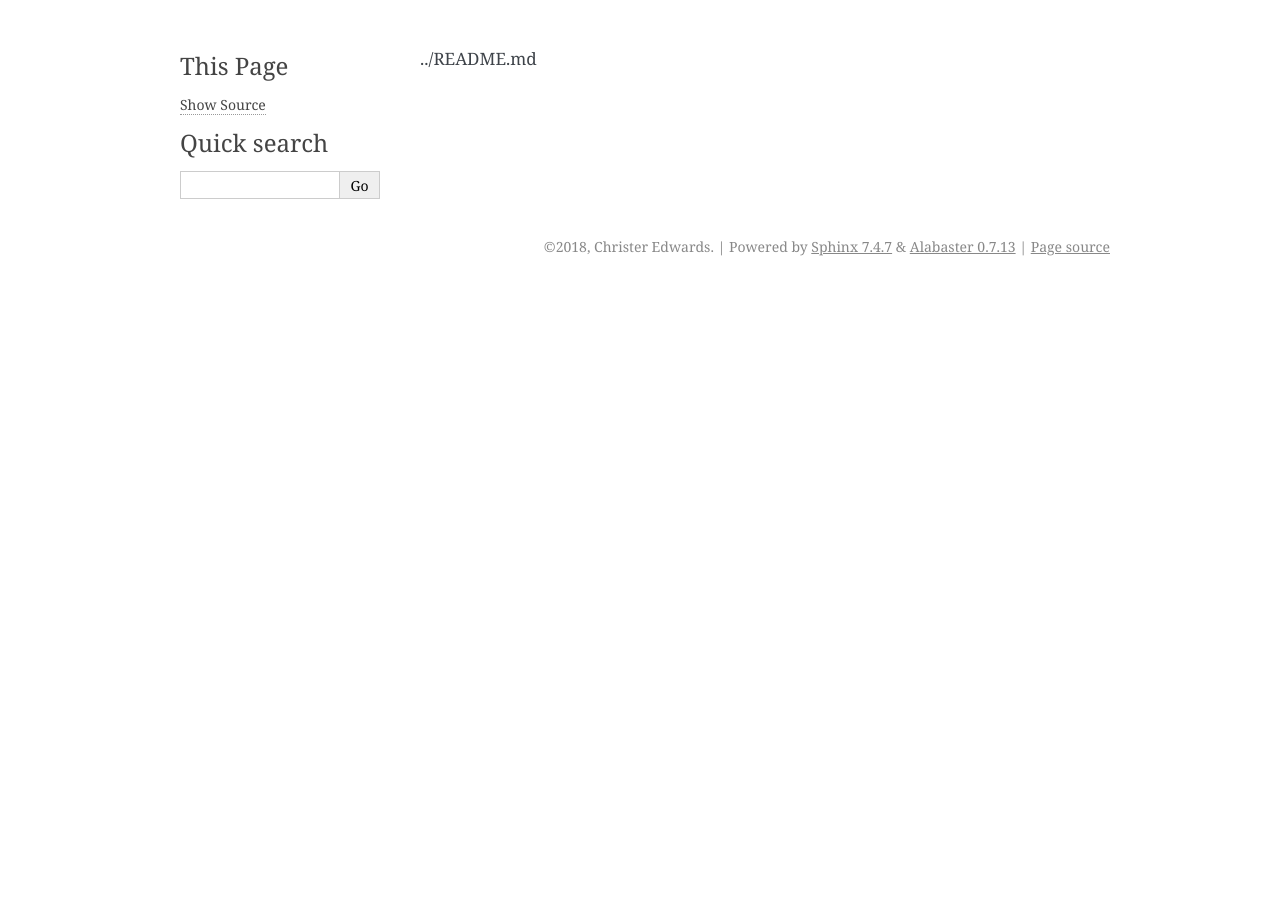
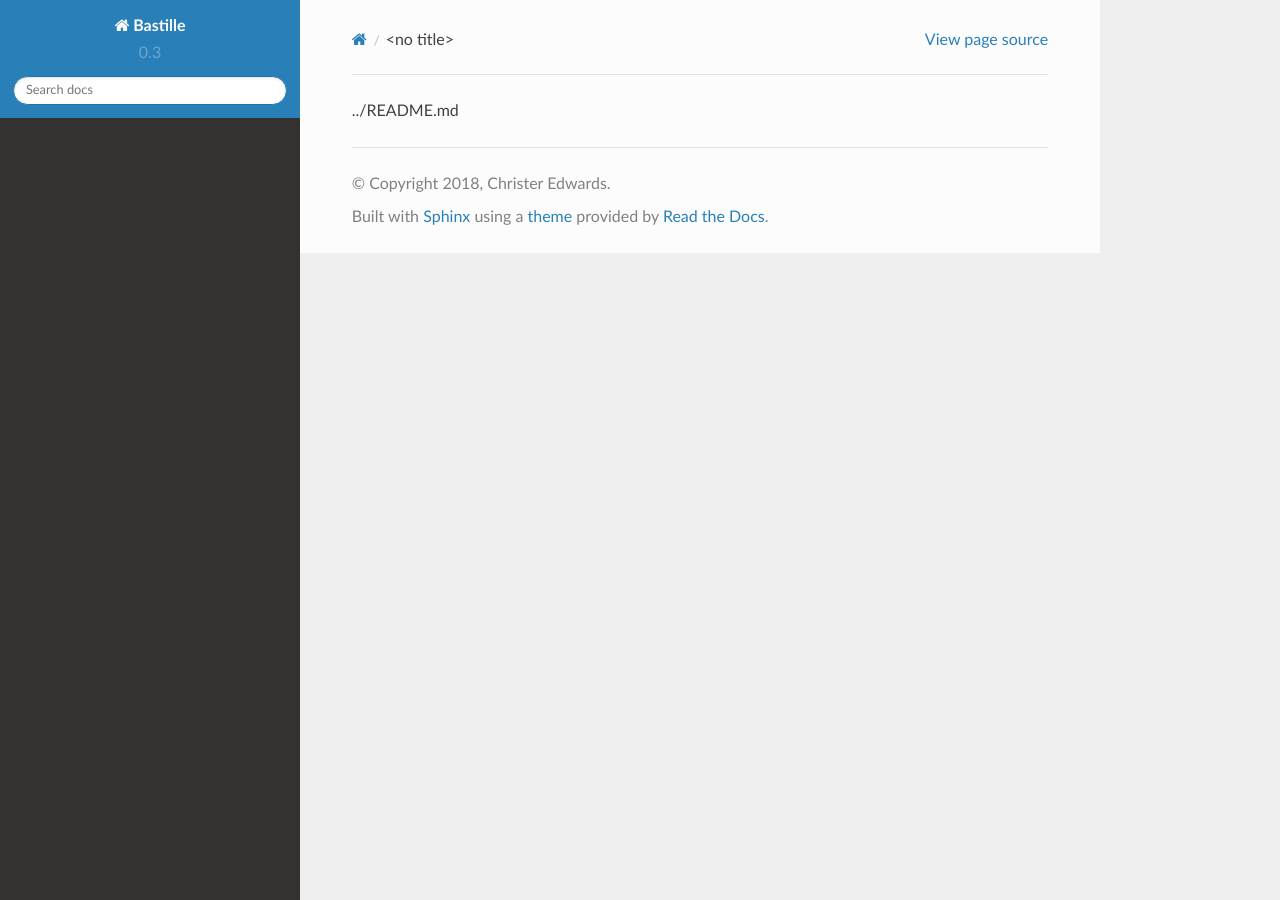
Before and after one commit to BastilleBSD/bastille, a Sphinx documentation site: the page built from docs/README.md, in a window 1280 px wide. Built offline with Sphinx 7.4.7 and the Read the Docs theme 2.0.0, drawn with Linux system fonts in a browser that asks for light colours.

```diff
--- a/docs/conf.py
+++ b/docs/conf.py
@@ -16,6 +16,12 @@
 # import sys
 # sys.path.insert(0, os.path.abspath('.'))
 
+import os
+on_rtd = os.environ.get('READTHEDOCS') == 'True'
+if on_rtd:
+    html_theme = 'default'
+else:
+    html_theme = 'sphinx_rtd_theme'
 
 # -- Project information -----------------------------------------------------
 
@@ -79,7 +85,7 @@ pygments_style = None
 # The theme to use for HTML and HTML Help pages.  See the documentation for
 # a list of builtin themes.
 #
-html_theme = 'alabaster'
+##html_theme = 'alabaster'
 
 # Theme options are theme-specific and customize the look and feel of a theme
 # further.  For a list of options available for each theme, see the
```
